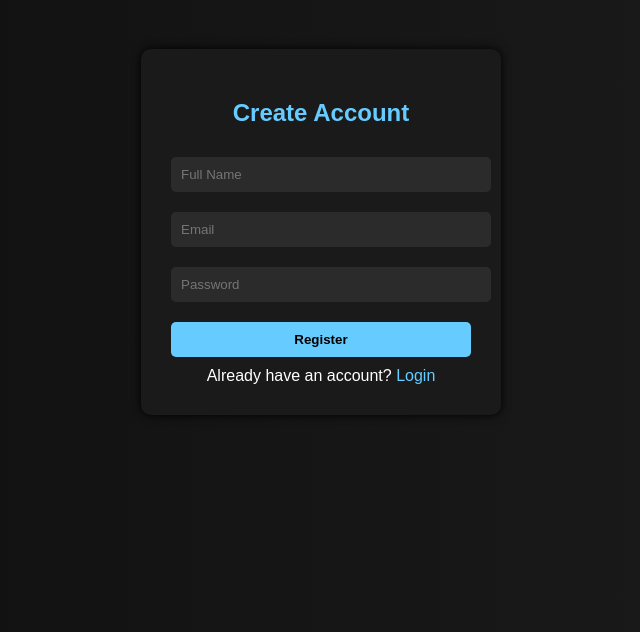
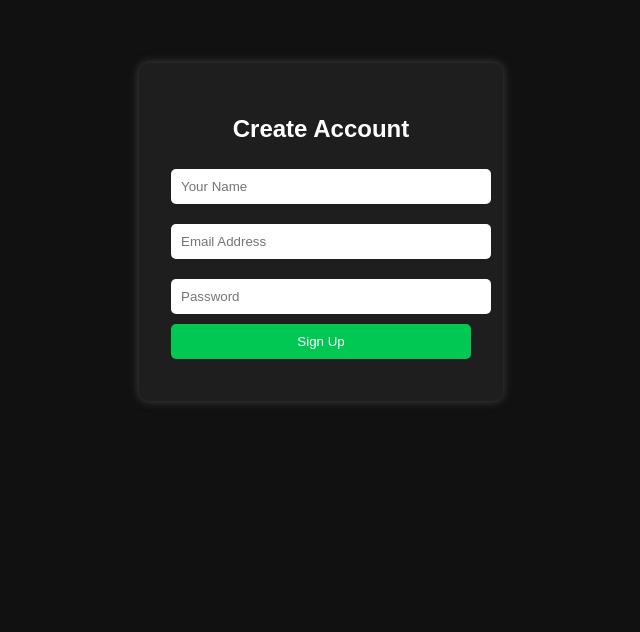
Before and after one commit to Alert9820/Real-time-chat, a website: page public/signup.html in a window 1280 px wide. Shown: the part 168-800 px from the top of the page, without its empty margins (319-959 px from the left). Drawn offline with Linux system fonts and the light colour scheme.

Commit message:
Update signup.html

```diff
--- a/public/signup.html
+++ b/public/signup.html
@@ -3,11 +3,11 @@
 <head>
   <meta charset="UTF-8" />
   <meta name="viewport" content="width=device-width, initial-scale=1.0"/>
-  <title>Signup - BotX</title>
+  <title>Sign Up</title>
   <style>
     body {
-      font-family: 'Poppins', sans-serif;
-      background: linear-gradient(to right, #0f0f0f, #1c1c1c);
+      font-family: Arial, sans-serif;
+      background: #111;
       color: #fff;
       display: flex;
       align-items: center;
@@ -15,16 +15,16 @@
       height: 100vh;
       margin: 0;
     }
-    .box {
-      background: #1a1a1a;
-      padding: 30px;
+    .form-container {
+      background: #1e1e1e;
+      padding: 2rem;
       border-radius: 10px;
-      box-shadow: 0 0 10px #000;
+      box-shadow: 0 0 10px #444;
       width: 300px;
     }
-    h2 {
+    .form-container h2 {
       text-align: center;
-      color: #6cf;
+      margin-bottom: 1rem;
     }
     input {
       width: 100%;
@@ -32,61 +32,65 @@
       margin: 10px 0;
       border: none;
       border-radius: 5px;
-      background: #2b2b2b;
-      color: #fff;
+      outline: none;
     }
     button {
       width: 100%;
       padding: 10px;
-      background: #6cf;
+      background: #00c853;
+      color: white;
       border: none;
       border-radius: 5px;
-      font-weight: bold;
       cursor: pointer;
-      margin-top: 10px;
-      color: #000;
     }
-    .switch {
+    button:hover {
+      background: #00b347;
+    }
+    .msg {
       text-align: center;
       margin-top: 10px;
-    }
-    .switch a {
-      color: #6cf;
-      text-decoration: none;
+      font-size: 14px;
     }
   </style>
 </head>
 <body>
-  <div class="box">
+  <div class="form-container">
     <h2>Create Account</h2>
-    <form id="signupForm">
-      <input type="text" name="name" placeholder="Full Name" required />
-      <input type="email" name="email" placeholder="Email" required />
-      <input type="password" name="password" placeholder="Password" required />
-      <button type="submit">Register</button>
-    </form>
-    <div class="switch">Already have an account? <a href="/login.html">Login</a></div>
+    <input type="text" id="name" placeholder="Your Name" required />
+    <input type="email" id="email" placeholder="Email Address" required />
+    <input type="password" id="password" placeholder="Password" required />
+    <button onclick="signup()">Sign Up</button>
+    <div class="msg" id="msg"></div>
   </div>
 
   <script>
-    document.getElementById('signupForm').addEventListener('submit', async (e) => {
-      e.preventDefault();
-      const data = new FormData(e.target);
+    async function signup() {
+      const name = document.getElementById('name').value.trim();
+      const email = document.getElementById('email').value.trim();
+      const password = document.getElementById('password').value.trim();
+      const msg = document.getElementById('msg');
 
-      const res = await fetch('/register', {
-        method: 'POST',
-        body: new URLSearchParams(data)
-      });
+      if (!name || !email || !password) {
+        msg.textContent = "Please fill all fields.";
+        msg.style.color = "orange";
+        return;
+      }
 
-      const result = await res.json();
+      try {
+        const res = await fetch('/register', {
+          method: 'POST',
+          headers: { 'Content-Type': 'application/json' },
+          body: JSON.stringify({ name, email, password })
+        });
 
-      if (res.ok) {
-        alert("Registered Successfully! Please login.");
-        window.location.href = '/login.html';
-      } else {
-        alert(result.message || "Signup failed. Try again.");
+        const text = await res.text();
+        msg.textContent = text;
+        msg.style.color = text.includes("success") ? "lightgreen" : "red";
+      } catch (err) {
+        msg.textContent = "Error connecting to server.";
+        msg.style.color = "red";
       }
-    });
+    }
   </script>
 </body>
 </html>
```
